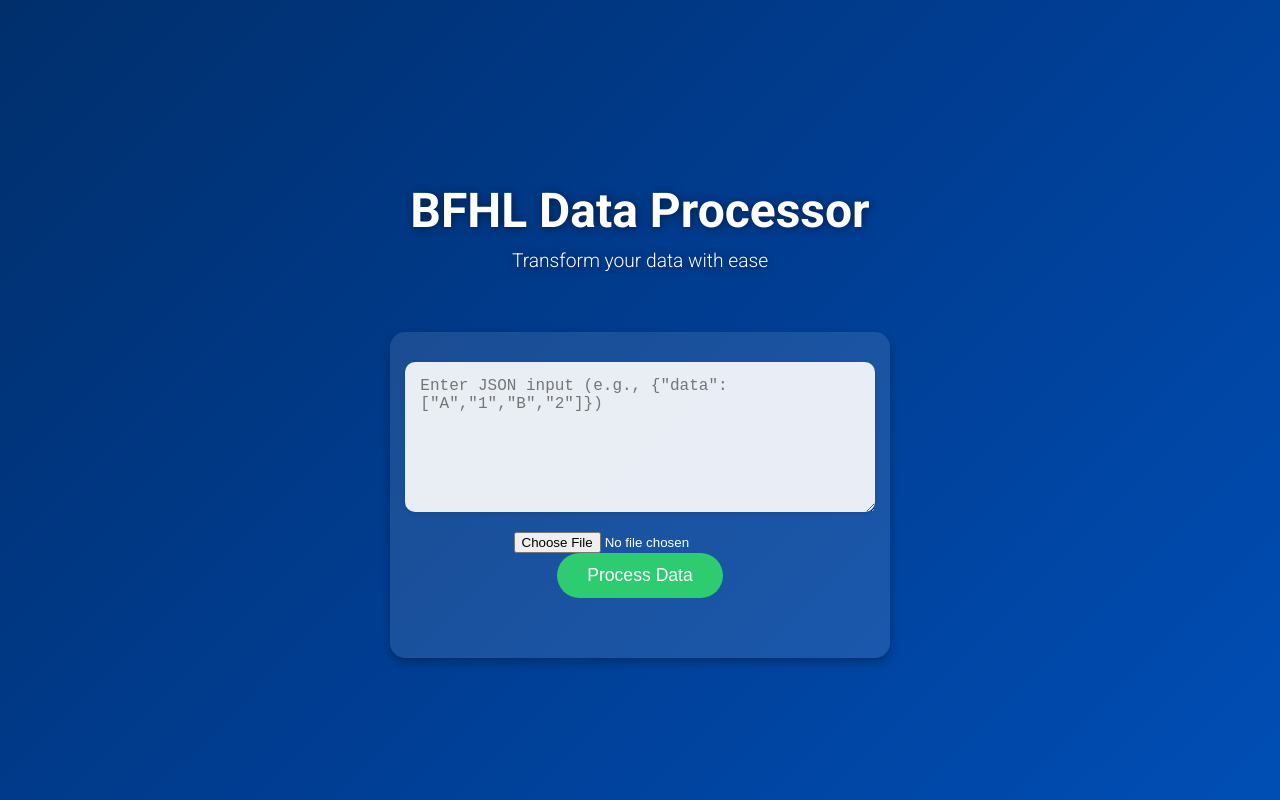
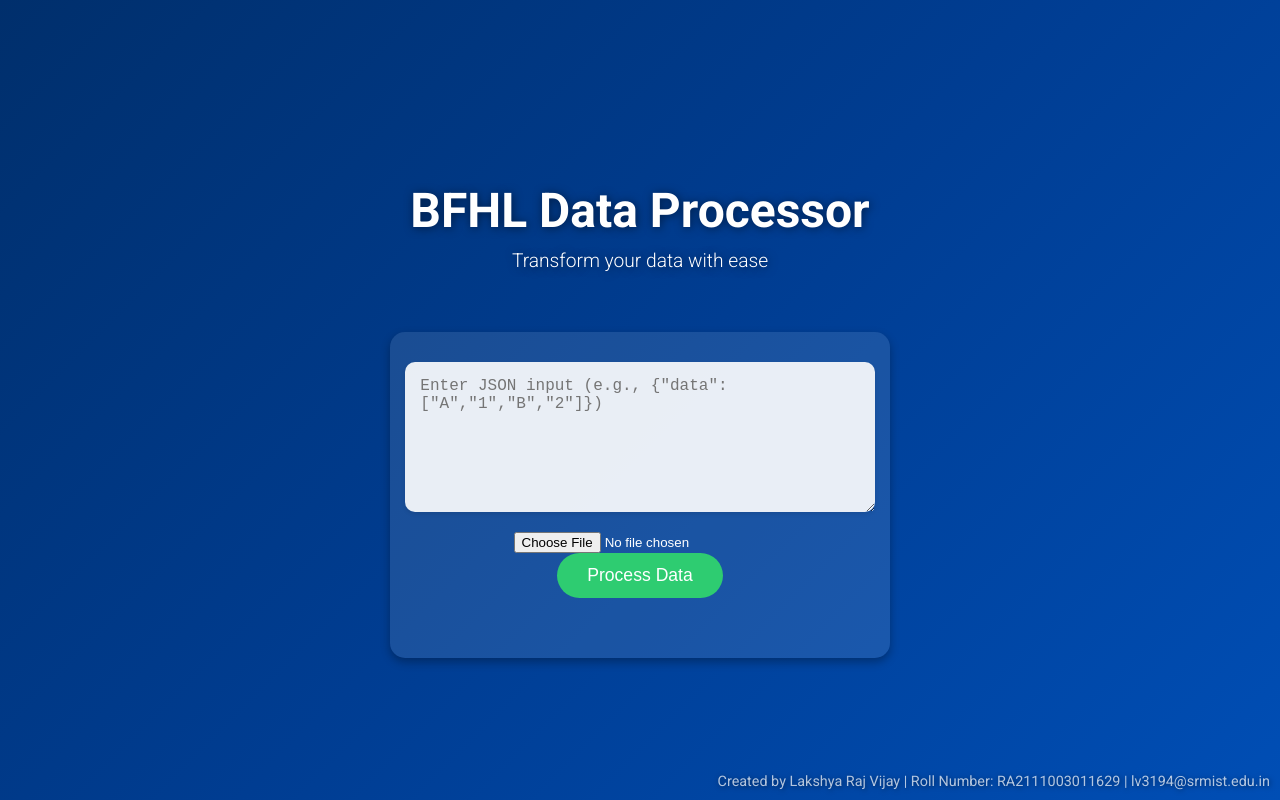
Before and after one commit to hostingcheck/frontend, a React (Create React App) app: page / in a window 1280 px wide. Built offline with nearby package versions, Linux system fonts and the light colour scheme.

Commit message:
Update App.js

```diff
--- a/src/App.js
+++ b/src/App.js
@@ -27,7 +27,11 @@ function App() {
       setResponse(res.data);
       setSelectedOptions(['Alphabets', 'Numbers', 'Highest lowercase alphabet']);
     } catch (err) {
-      setError('Invalid JSON input or API error');
+      if (err.response && err.response.data && err.response.data.message) {
+        setError(err.response.data.message); // Use backend error message
+      } else {
+        setError('Invalid JSON input or API error');
+      }
     } finally {
       setIsLoading(false);
     }
@@ -69,6 +73,9 @@ function App() {
           </>
         )}
       </main>
+      <div className="watermark">
+        Created by Lakshya Raj Vijay | Roll Number: RA2111003011629 | lv3194@srmist.edu.in
+      </div>
     </div>
   );
 }
```
